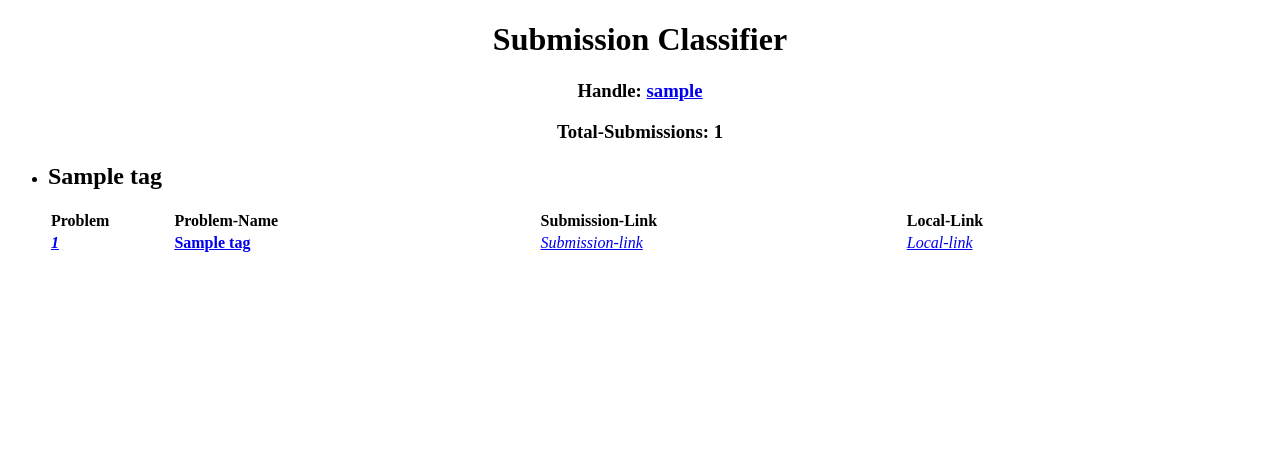
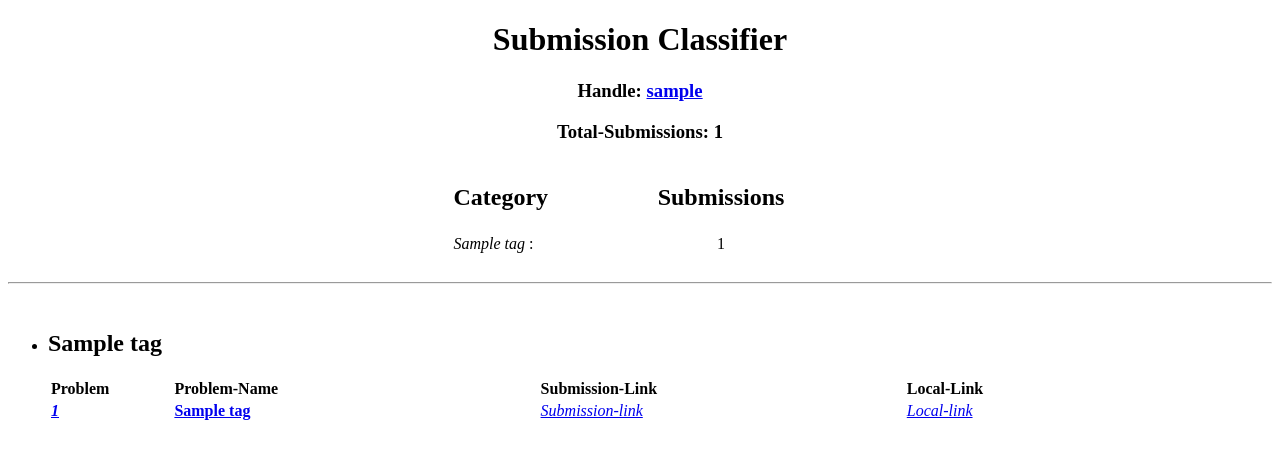
Before and after one commit to dragonslayerx/CodeforcesImporter, a Python web app: template codeforces_importer/classifier/templates/index.html in a window 1280 px wide. Shown: the top 459 px of the page. Run offline with Jinja, Linux system fonts and the light colour scheme; the template is opened without the code that fills it: most values are stand-ins (such as "Sample title", 1, 10 or a date in 2020).

Commit message:
added: category-count in classifier

```diff
--- a/codeforces_importer/classifier/classifier.py
+++ b/codeforces_importer/classifier/classifier.py
@@ -17,6 +17,7 @@ class Classifier:
         self.problem_link = {}
         self.submission_link ={}
         self.local_path_link ={}
+        self.category_count = defaultdict(int)
 
     def add(self, problem, submission_id, relative_path):
         """Adds a problem and submission details to Classifier."""
@@ -29,6 +30,7 @@ class Classifier:
         # add to all the tags
         for tag in problem.tags:
             self.problem_tags[tag].add(problem.name)
+            self.category_count[tag] += 1
 
         self.problem_index[problem.name] = str(problem.contest_id) + '-' + problem.index
         self.problem_link[problem.name] = problem_url
--- a/codeforces_importer/classifier/html_generator.py
+++ b/codeforces_importer/classifier/html_generator.py
@@ -16,7 +16,6 @@ def render_template(template_filename, context):
 
 def generate_html(handle, classifier, dir_path):
     """Creates a html page for classified problems"""
-
     try:
         output_html = dir_path+"\classified-problems.html"
 
@@ -31,7 +30,8 @@ def generate_html(handle, classifier, dir_path):
             'index': classifier.problem_index,
             'submission_count': len(classifier.problem_list),
             'handle': handle,
-            'handle_link': urlgen.generate_profile_url(handle)
+            'handle_link': urlgen.generate_profile_url(handle),
+            'category_counter': classifier.category_count
         }
 
         # writes the html file to classified-problems.html
--- a/codeforces_importer/classifier/templates/index.html
+++ b/codeforces_importer/classifier/templates/index.html
@@ -1,10 +1,10 @@
 <!DOCTYPE html>
 <html>
+
     <head>
         <meta charset="utf-8"/>
         <title>Submission Classifier</title>
     </head>
-    <body>
         <center>
             <h1>Submission Classifier</h1>
              <h3>
@@ -12,16 +12,34 @@
              </h3>
             <h3><b>Total-Submissions:</b> {{ submission_count }}</h3>
         </center>
+        <center>
+            <table width = "30%">
 
+                <th align="left"> <h2> Category </h2> </th>
+                <th align="center"> <h2> Submissions </h2></th>
+
+                {% set counter = 0 -%}
+                {% for tag in category -%}
+                    <tr >
+                        <td> <i>  {{ tag }} </i> :  </td>
+                        <td><center> {{  category_counter[tag] }} </center></td>
+                    </tr>
+                {% set counter = counter + 1 -%}
+                {% endfor -%}
+            </table>
+        </center>
+        <br>
+        <hr>
+        <br>
         <ul align="left">
         {% set counter = 0 -%}
         {% for tag in category -%}
             <li><h2>{{ tag }}</h2></li>
-                <table width="100%">
-                    <th>Problem</th>
-                    <th>Problem-Name</th>
-                    <th>Submission-Link</th>
-                    <th>Local-Link</th>
+            <table width="100%">
+                <th align="left">Problem</th>
+                <th align="left">Problem-Name</th>
+                <th align="left">Submission-Link</th>
+                <th align="left">Local-Link</th>
                 {% set counter = 0 -%}
                 {% for name in category[tag] -%}
                         <tr width = "100%">
```
Also changed, not shown: 16 other files.
